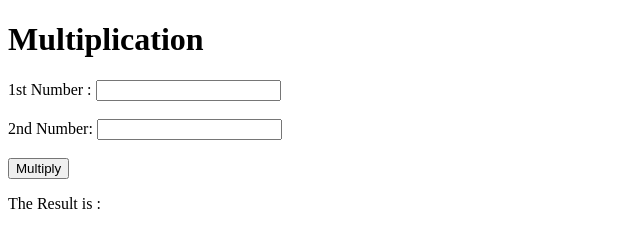
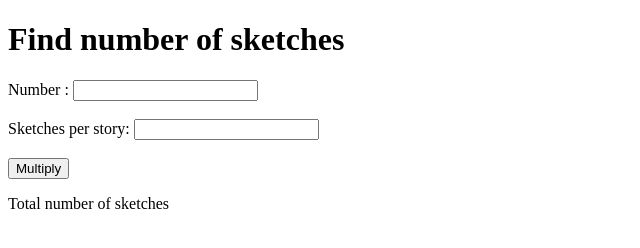
Before and after one commit to sowmyathogiti/app-challenge, a plain HTML site: page index.html in a window 1280 px wide. Shown: the whole page, without its empty margins (0-640 px from the left). Drawn offline with Linux system fonts and the light colour scheme.

Commit message:
initial commit

```diff
--- a/index.html
+++ b/index.html
@@ -2,23 +2,23 @@
 <html>
 <head>
 <meta charset=utf-8 />
-<title> multiplication </title>
+<title> Number of sketches </title>
 <script src="script.js"></script>
 </head>
 <body>
     <h1>
-        Multiplication
+       Find number of sketches
     </h1>
 <form>
-1st Number : <input type="text" id="firstNumber" />
+Number : <input type="text" id="firstNumber" />
 <br>
 <br>
-2nd Number: <input type="text" id="secondNumber" />
+Sketches per story: <input type="text" id="secondNumber" />
 <br>
 <br>
 <input type="button" onClick="multiply()" Value="Multiply" />
 </form>
-<p>The Result is :
+<p> Total number of sketches
 <span id = "result"></span>
 </p>
 </body>
```
